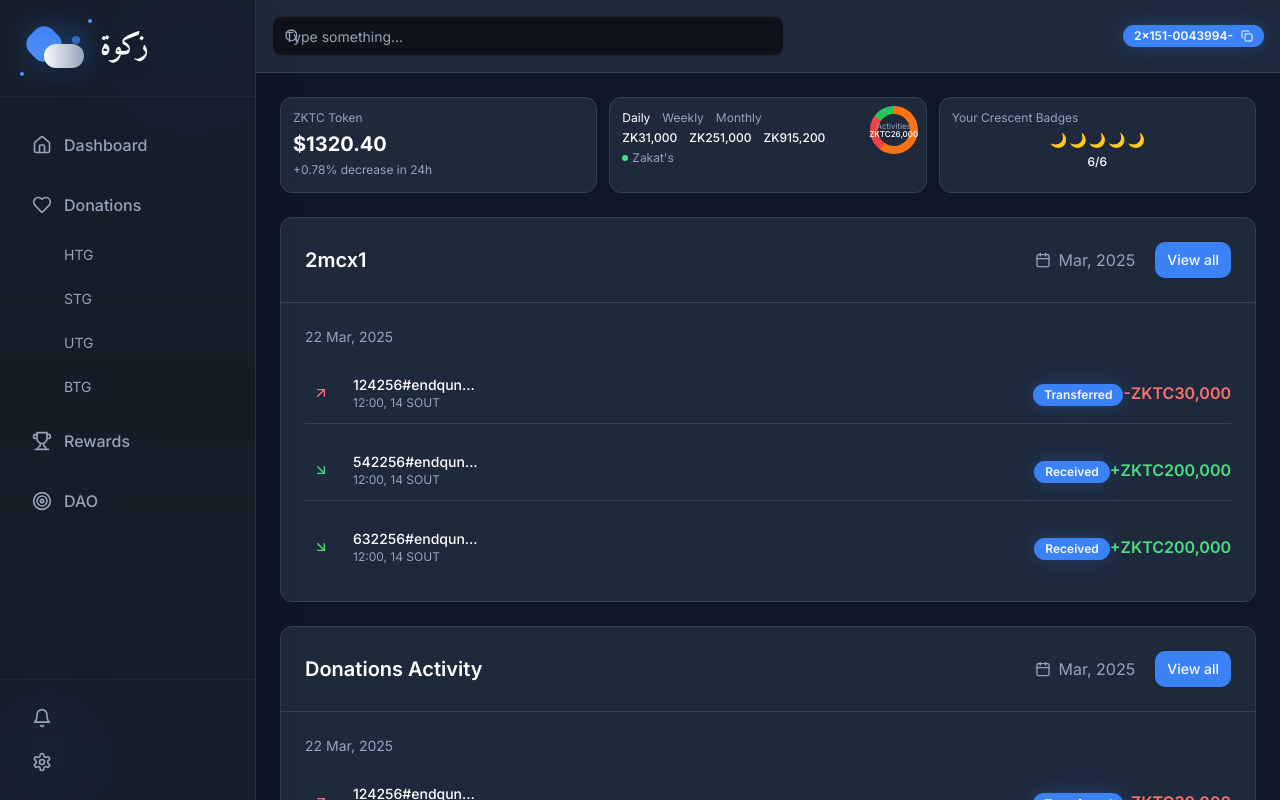
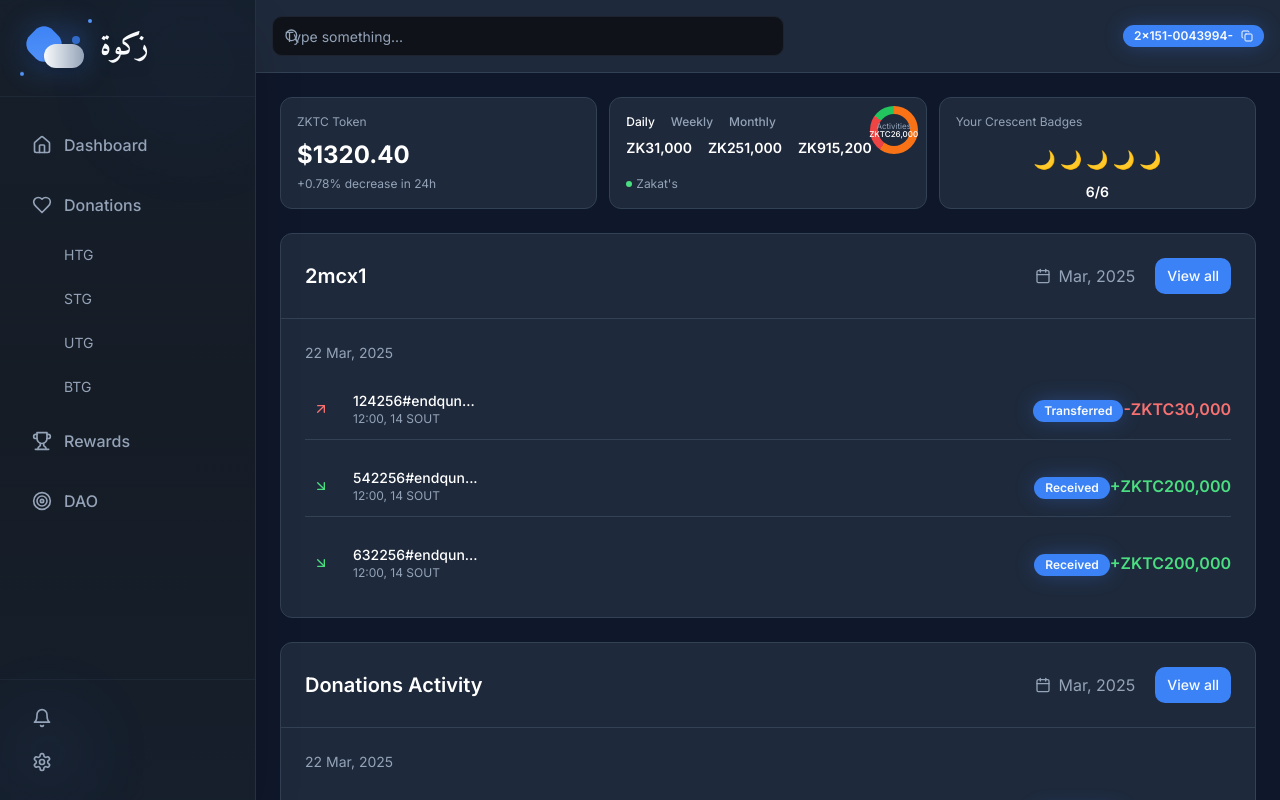
Before and after one commit to MahreenIlyas/zkt-project, a React (Vite) app: page /ngo-dashboard in a window 1280 px wide. Built offline with nearby package versions, Linux system fonts and the light colour scheme.

Commit message:
Refine NGO dashboard layout

```diff
--- a/src/pages/NGODashboard.css
+++ b/src/pages/NGODashboard.css
@@ -55,7 +55,7 @@
 }
 
 .ngo-mini-card {
-  @apply bg-slate-800 rounded-lg border border-slate-700 p-3 h-24;
+  @apply bg-slate-800 rounded-lg border border-slate-700 p-4 h-28 flex flex-col justify-between;
 }
 
 .ngo-wide-card {
@@ -64,11 +64,11 @@
 
 /* Mini Card Elements */
 .ngo-mini-label {
-  @apply text-slate-400 text-xs mb-1;
+  @apply text-slate-400 text-xs mb-2;
 }
 
 .ngo-mini-value {
-  @apply text-xl font-bold text-white mb-1;
+  @apply text-2xl font-bold text-white mb-1;
 }
 
 .ngo-mini-change {
@@ -77,11 +77,11 @@
 
 /* Tabs Row */
 .ngo-tabs-row {
-  @apply flex gap-3 mb-1;
+  @apply flex gap-4 mb-2;
 }
 
 .ngo-mini-tab {
-  @apply text-xs text-slate-400 hover:text-white transition-colors bg-transparent border-none cursor-pointer p-0;
+  @apply text-xs text-slate-400 hover:text-white transition-colors bg-transparent border-none cursor-pointer p-0 font-medium;
 }
 
 .ngo-mini-tab.active {
@@ -90,16 +90,16 @@
 
 /* Values Row */
 .ngo-values-row {
-  @apply flex gap-3 mb-1;
+  @apply flex gap-4 mb-2;
 }
 
 .ngo-mini-amount {
-  @apply text-white text-xs font-medium;
+  @apply text-white text-sm font-semibold;
 }
 
 /* Bottom Row */
 .ngo-bottom-row {
-  @apply flex items-center justify-between;
+  @apply flex items-center justify-between mt-auto;
 }
 
 .ngo-zakat-label {
@@ -136,15 +136,15 @@
 
 /* Mini Crescents */
 .ngo-mini-crescents {
-  @apply flex justify-center gap-0.5 my-1;
+  @apply flex justify-center gap-1 my-2 flex-1;
 }
 
 .ngo-mini-crescent {
-  @apply text-sm;
+  @apply text-lg;
 }
 
 .ngo-mini-count {
-  @apply text-white font-medium text-xs text-center;
+  @apply text-white font-semibold text-sm text-center mt-auto;
 }
 
 /* Sections */
```
